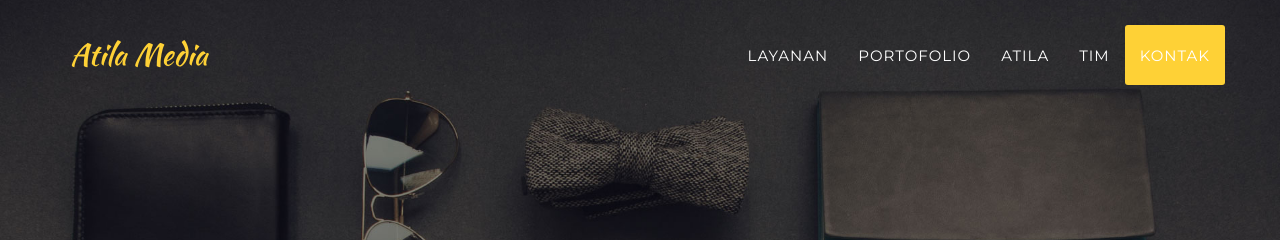
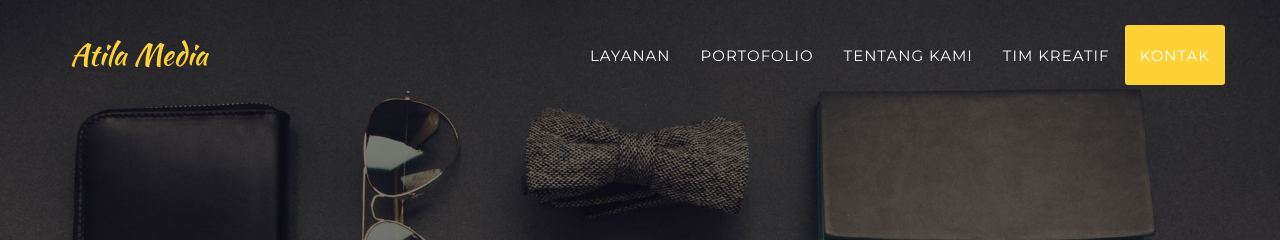
Before and after one commit to atilamedia/atilamedia.github.io, a Jekyll site: the page built from index.html, in a window 1280 px wide. Shown: the top 240 px of the page. Built offline with Jekyll 4.4.1, drawn with Linux system fonts in a browser that asks for light colours; some web fonts are replaced.

Commit message:
Update header.html

```diff
--- a/_includes/header.html
+++ b/_includes/header.html
@@ -25,10 +25,10 @@
                         <a class="page-scroll" href="#portfolio">Portofolio</a>
                     </li>
                     <li>
-                        <a class="page-scroll" href="#about">Atila</a>
+                        <a class="page-scroll" href="#about">Tentang Kami</a>
                     </li>
                     <li>
-                        <a class="page-scroll" href="#team">Tim</a>
+                        <a class="page-scroll" href="#team">Tim Kreatif</a>
                     </li>
                     <li>
                         <a class="page-scroll" href="#contact">Kontak</a>
```
